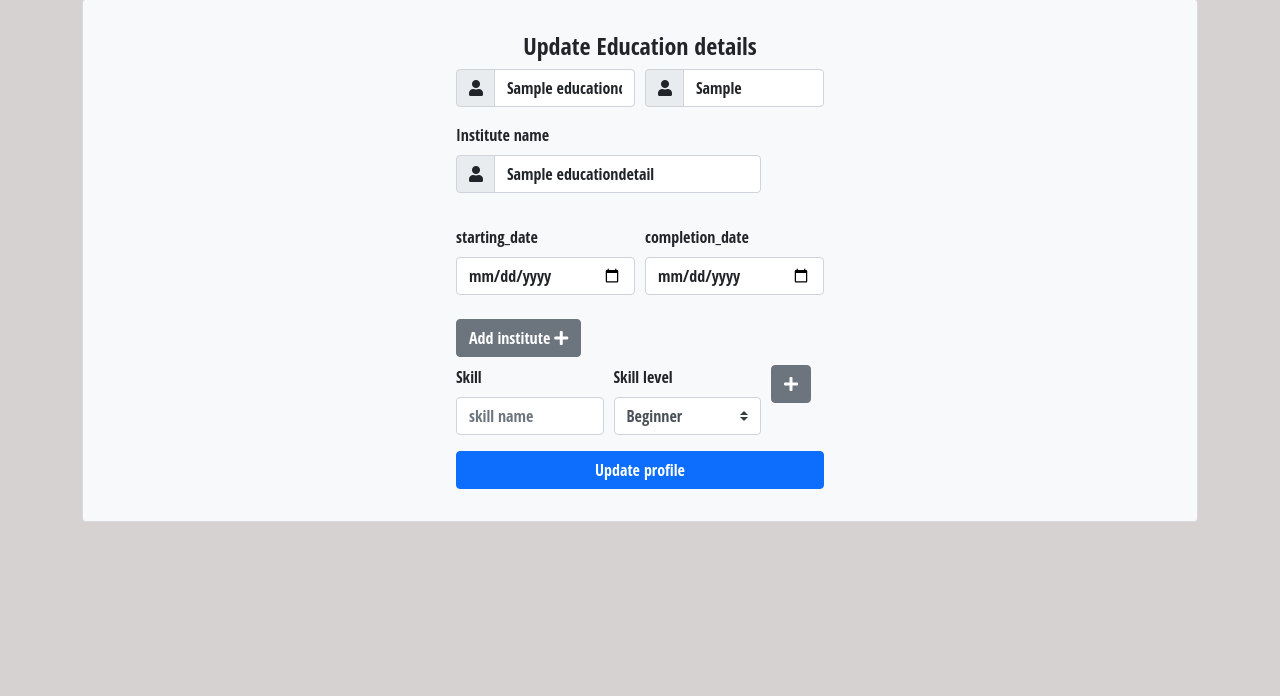
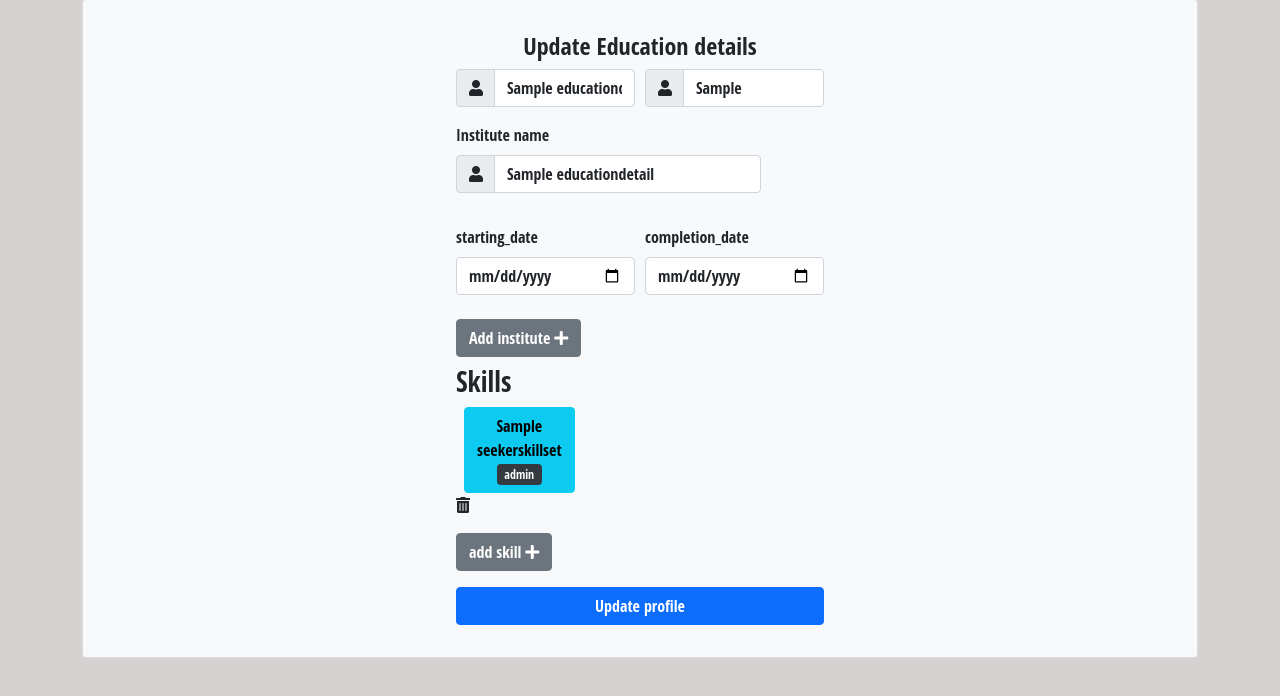
Before and after one commit to atifasr/jobportal, a Django app: page /update_edu/ in a window 1280 px wide. Shown: the part 64-760 px from the top of the page. Run offline with Django 3.2, Linux system fonts and the light colour scheme; a user stored in the database is signed in; tables that the repository leaves empty hold one stand-in row (values such as "Sample post"); parts of the project's set-up code (start-up, migrations or seed data) failed here and were passed over; some libraries are stand-ins or nearby versions.

Commit message:
added details  page

```diff
--- a/api/serializers.py
+++ b/api/serializers.py
@@ -21,7 +21,7 @@ class JoblocationSerializer(serializers.ModelSerializer):
 
 
 class PostSerializer(serializers.ModelSerializer):
-    job_loc = JoblocationSerializer()
+    job_loc = JoblocationSerializer(source='joblocation_set',many= True)
     cmpny_name = CompanySerializer()
 
     class Meta:
--- a/job_management/urls.py
+++ b/job_management/urls.py
@@ -15,4 +15,5 @@ urlpatterns = [
     path('status_change/', status_change, name='status-change'),
     path('companydetails/', companydetails, name='company-details'),
     path('short_listed/', short_listed,name='sort-listed'),
+    path('saved_jobs/', saved_jobs,name='saved-jobs'),
 ]
--- a/seekerbuilder/static/js/update_details.js
+++ b/seekerbuilder/static/js/update_details.js
@@ -19,7 +19,7 @@ let addSkillsContainer = () =>{
     div_contain.addClass("col-md-5")
     div_contain.append(
         $("<div></div").addClass("form-group input-group").append(
-            $("<input/>").attr({"type":"text","placeholder":"skill name","name":"skill_name"}).addClass("form-control")
+            $("<input/>").attr({"type":"text","placeholder":"skill name","name":"skill_name"}).addClass("form-control skill_name")
         )
     )
     let div_Select = $("<div></div>")
@@ -60,3 +60,103 @@ $(add_skill).on('click', function (e) {
 $(add_details).on('click',function(){
     console.log('working')
 })
+
+
+
+
+
+
+// deleting skills
+
+let delete_class_list = $('.delete_skill')
+delete_class_list.click(function(e){
+    let value = this.getAttribute("data-attr")
+    console.log(value)
+    let contain_icon = this
+    let contain_label = contain_icon.parentElement.previousSibling
+    console.log(contain_label)
+    $.ajax({
+        url:'/delete_skill/',
+        method : 'POST',
+        data: JSON.stringify(
+            {
+                skill_id : value
+            }
+        ),
+        dataType: "json",
+        contentType: "application/json; charset=utf-8",
+        success :function(data){
+            console.log(data)
+            contain_label.remove()
+            contain_icon.remove()
+        }
+        ,
+        error:function(e){
+            console.log(e)
+
+        }
+    })
+})
+
+// let len = delete_class_list.length
+// for ( let i = 0 ; i< len ; i++)
+// {
+//     delete_class_list[i].bind('click',function(){
+//         e.preventDefault()
+//         console.log('working')
+//     })
+
+// }
+
+
+
+
+
+
+
+
+
+
+// saving and updating skills
+$('div.save_contain').on('click',function(e){
+    e.preventDefault()
+    let select_list = $('select.custom-select')
+    let skill_names = $('input.skill_name')
+
+    if (e.target.nodeName == 'BUTTON')
+    {
+        console.log('data updated')
+        let SeekerSkillData = []
+        select_list.each((ind,element)=>{
+            console.log(skill_names[ind].value,element.value)
+            obj = {
+                skill_name : skill_names[ind].value,
+                skill_level : element.value
+            }
+            SeekerSkillData.push(obj)
+
+            })
+
+            $.ajax({
+                url:'/add_skill/',
+                method : 'POST',
+                data : JSON.stringify(
+                    SeekerSkillData
+                ) ,
+                dataType: "json",
+                contentType: "application/json; charset=utf-8",
+                success :function(data){
+                    console.log(data)
+                }
+                ,
+                error:function(e){
+                    console.log(e)
+
+                }
+            })
+
+            console.log(SeekerSkillData)
+            location.reload();
+    }
+
+})
--- a/seekerbuilder/urls.py
+++ b/seekerbuilder/urls.py
@@ -7,6 +7,8 @@ urlpatterns = [
     path('app_det/', update_details, name='app-det'),
     path('update_exper/', update_exper, name='update-exper'),
     path('update_edu/', update_edu, name='update-edu'),
-    path('save_job/',save_job,name = "save-job")
+    path('save_job/',save_job,name = "save-job"),
+    path('delete_skill/',delete_skill,name = "delete_skill"),
+    path('add_skill/',add_skill,name = "add-skill"),
 
 ]
--- a/seekerbuilder/views.py
+++ b/seekerbuilder/views.py
@@ -1,4 +1,6 @@
 
+import json
+from job_management.models import Job_Skillset
 from manageusers.models import Address
 from django.contrib import messages
 from .models import SeekerProfile, ExperienceDetail, EducationDetail
@@ -96,8 +98,11 @@ def update_edu(request):
             'starting_date': datetime.datetime.now(),
             'completion_date': datetime.datetime.now(),
         })
+        seeker_skills = Seekerskillset.objects.filter(seeker = seeker)
+        print(seeker_skills)
     except SeekerProfile.DoesNotExist:
         seeker = SeekerProfile()
+        seeker_skills = Seekerskillset()
 
     if request.method == 'POST':
         certificate_degree_name = request.POST['degree_name']
@@ -114,28 +119,12 @@ def update_edu(request):
         edu_ins.completion_date = completion_date
         edu_ins.save()
 
-
-        skill_names = request.POST.getlist('skill_name')
-        skill_levels = request.POST.getlist('skill_level')
-        print(skill_levels)
-        Seeker_Skill_list = []
-        for skill_name, skill_level in zip(skill_names,skill_levels):
-            print(skill_name,skill_level)
-            Seeker_Skill_list.append(
-                Seekerskillset(
-                    seeker = seeker,
-                    skill_name = skill_name,
-                    skill_level = skill_level
-                )
-            )
-        Seekerskillset.objects.bulk_create(Seeker_Skill_list)
-
-
         return redirect('/dashboard/')
 
     return render(request, 'manageusers/application_form.html', context={
         'type': 'updateeducation',
         'applicant': edu_ins,
+        'seeker_skills':seeker_skills
     })
 
 
@@ -148,20 +137,13 @@ def update_exper(request):
         })
     except ObjectDoesNotExist:
         user = None
-        pass
+
     if request.method == 'POST':
-        # try:
-        #     user = EducationDetail.objects.get(profile=seeker)
-        # except(ObjectDoesNotExist):
-        #     user = EducationDetail()
         user.profile = seeker
-        user.start_date = request.POST['start_date']
-        user.end_date = request.POST['end_date']
+        user.start_date = request.POST.get('starting_date')
+        user.end_date = request.POST.get('completion_date')
         user.job_title = request.POST['job_title']
         user.company_name = request.POST['company_name']
-        user.job_location_state = request.POST['job_location_state']
-        user.job_location_city = request.POST['job_location_city']
-        user.job_location_country = request.POST.get('job_location_country')
         user.description = request.POST.get('description')
         user.save()
         return redirect('/dashboard/')
@@ -190,9 +172,48 @@ def save_job(request):
         job_created_ins,created = SavedJobs.objects.get_or_create(user= user_ins,job=job_ins)
         if not created:
             saved_status['saved'] = True
-            print('job is already saved')
         else:
             saved_status['saved'] = False
-        print(id,user_job)
-        print('working')
         return JsonResponse(saved_status,safe='False')
+
+
+
+
+@csrf_exempt
+def delete_skill(request):
+    if request.method == 'POST':
+        data = {}
+
+        job_id = request.body.decode('utf-8')
+        job_id = json.loads(job_id)
+        job_id = int(job_id['skill_id'])
+        try:
+            Seekerskillset.objects.get(id=job_id).delete()
+            data['status'] = 'deleted'
+        except ObjectDoesNotExist:
+            data['status'] = 'nodata'
+        return JsonResponse(data,safe=False)
+
+
+
+@csrf_exempt
+def add_skill(request):
+    if request.method == "POST":
+        seeker_skills = request.body.decode('utf-8')
+        seeker_skills = json.loads(seeker_skills)
+        job_skill_list = []
+        seeker_prof = SeekerProfile.objects.get(user=request.user)
+        for skill_ins in seeker_skills:
+            job_skill_list.append(
+                Seekerskillset(
+                    seeker = seeker_prof,
+                    skill_name = skill_ins['skill_name'],
+                    skill_level = skill_ins['skill_level']
+                )
+            )
+        Seekerskillset.objects.bulk_create(job_skill_list)
+
+        resp ={
+            'status':'updated'
+        }
+        return JsonResponse(resp,safe=False)
--- a/templates/base/base.html
+++ b/templates/base/base.html
@@ -110,7 +110,7 @@
         </li>
       </ul>
       <form
-        action="/users/search_func"
+        action="/search_func/"
         class="form-inline my-2 my-lg-0"
         method="GET"
         class="form-data mr-3"
@@ -144,11 +144,13 @@
       {% endblock %}</div>
 
     <script>
+
       let count = 0;
       $("body").on("keyup", ".search_control", function (e) {
+        e.preventDefault();
         console.log("running");
         count += 1;
-        e.preventDefault();
+
         if (count <= 1) {
           $(".form_contain").append(
               $('<select></select>').attr("name","filter").addClass("form-control").append(
@@ -158,6 +160,7 @@
             )
             );
         }
+
       });
 
     </script>
--- a/templates/company/company_details.html
+++ b/templates/company/company_details.html
@@ -41,9 +41,15 @@
       {% if not applied %}
       <div class="row">
         <div class="col-12">
+          {% if job_det.direct_link %}
+          <a href="{{job_det.direct_link}}">
+            <button class="btn btn-primary">Apply now</button></a
+          >
+          {% else %}
           <a href="{% url 'jobmanage:apply-job' job_det.id %}">
             <button class="btn btn-primary">Apply now</button></a
           >
+          {% endif %}
         </div>
       </div>
       {% else %}
--- a/templates/manageusers/application_form.html
+++ b/templates/manageusers/application_form.html
@@ -46,7 +46,8 @@
           <div class="form-row">
             <div class="form-group col-md-6">
               <label for="date">Date of birth</label>
-              <input name="date_of_birth" type="date" class="form-control" id="date" value="{{request.user.date_of_birth}}">
+              {{request.user.date_of_birth}}
+              <input name="date_of_birth" type="date" class="form-control" id="date" value="{{request.user.date_of_birth|date:'d/m/Y'}}">
             </div>
           </div>
           <div class="form-row">
@@ -56,7 +57,7 @@
                   <span class="input-group-text" id="inputGroupFileAddon01">Profile pic</span>
                 </div>
                 <div class="custom-file">
-                  <input  name="photo" type="file" class="custom-file-input" id="inputGroupFile01" aria-describedby="inputGroupFileAddon01" value="{{prof.get_photo_url}}">
+                  <input  name="photo" type="file" class="custom-file-input" id="inputGroupFile01" aria-describedby="inputGroupFileAddon01" {% if prof.photo %} value="{{prof.get_photo_url}}" {% endif %}>
                   <label class="custom-file-label" for="inputGroupFile01">Choose file</label>
                 </div>
               </div>
@@ -212,13 +213,37 @@
 
          <button type="button" class="btn btn-secondary my-2 add_ins">Add institute <i class="fas fa-plus"></i></button>
 
+
+         <div class="row">
+           <div class="col-md-8">
+            <h3>Skills</h3>
+           </div>
+         </div>
+         <div class="form-row">
+
+           {% for skills in seeker_skills %}
+           <div class="col-md-4">
+            <button class="btn btn-info mx-2">{{skills.skill_name}}<span class="badge badge-dark ">{{skills.skill_level}}</span></button><span><i class="fas fa-trash-alt delete_skill" data-attr={{skills.id}} style="cursor: pointer;"></i></span>
+           </div>
+           {% endfor %}
+
+         </div>
+
+          <!-- Skill Modal -->
+          <div class="modal fade" id="skill_model" tabindex="-1" role="dialog" aria-labelledby="exampleModalCenterTitle" aria-hidden="true">
+            <div class="modal-dialog modal-dialog-centered" role="document">
+              <div class="modal-content save_contain">
+                <div class="modal-header">
+                  <h5 class="modal-title" id="exampleModalLongTitle">Add skills</h5>
+                </div>
+                <div class="modal-body">
                   <div class="form-row main-contain">
                     <div class="col-md-5">
 
                      <label for="ins_university_name"> Skill</label>
                      <div class="form-group input-group">
 
-             <input name="skill_name" type="text" class="form-control" placeholder="skill name">
+                       <input name="skill_name" type="text" class="form-control skill_name" placeholder="skill name">
                      </div>
                     </div>
 
@@ -230,8 +255,23 @@
                         <option value="advance">advance</option>
                       </select>
                     </div>
-          <div class="col-md-2">
-            <button type="button" class="btn btn-secondary add_skill_grp"><i class="fas fa-plus"></i></button>
+                    <div class="colmd-2">
+                      <a href="" class="btn btn-secondary add_skill_grp"><i class="fas fa-plus"></i></span></a>
+                    </div>
+                  </div>
+                </div>
+                <div class="modal-footer">
+                  <button type="button" class="btn btn-primary save_details" data-user = {{request.user}} >Save changes</button>
+                </div>
+              </div>
+            </div>
+          </div>
+
+          <!-- add_skill_grp -->
+
+        <div class="form-row my-3">
+          <div class="col-md-8">
+            <button type="button" class="btn btn-secondary" data-toggle="modal" data-target="#skill_model" >add skill <span><i class="fas fa-plus"></i></span></button>
           </div>
         </div>
 
@@ -366,4 +406,5 @@
 
 {% block scripts %}
   <script src="{% static 'js/update_details.js' %}"></script>
+
 {% endblock %}
```
Also changed, not shown: job_management/models.py (+15 -2 lines), job_management/views.py (+18 -0 lines), manageusers/static/manageusers/js/dashboard_charts.js (+18 -18 lines), manageusers/views.py (+16 -14 lines), templates/manageusers/dashboard.html (+8 -9 lines), templates/manageusers/home.html (+33 -17 lines), templates/manageusers/saved_jobs.html (added, +32 -0 lines), job_management/migrations/0036_savedjobs_date_saved.py (added), job_management/migrations/0037_reportedjobs.py (added). Lines whose indentation alone changed are shown as unchanged.
